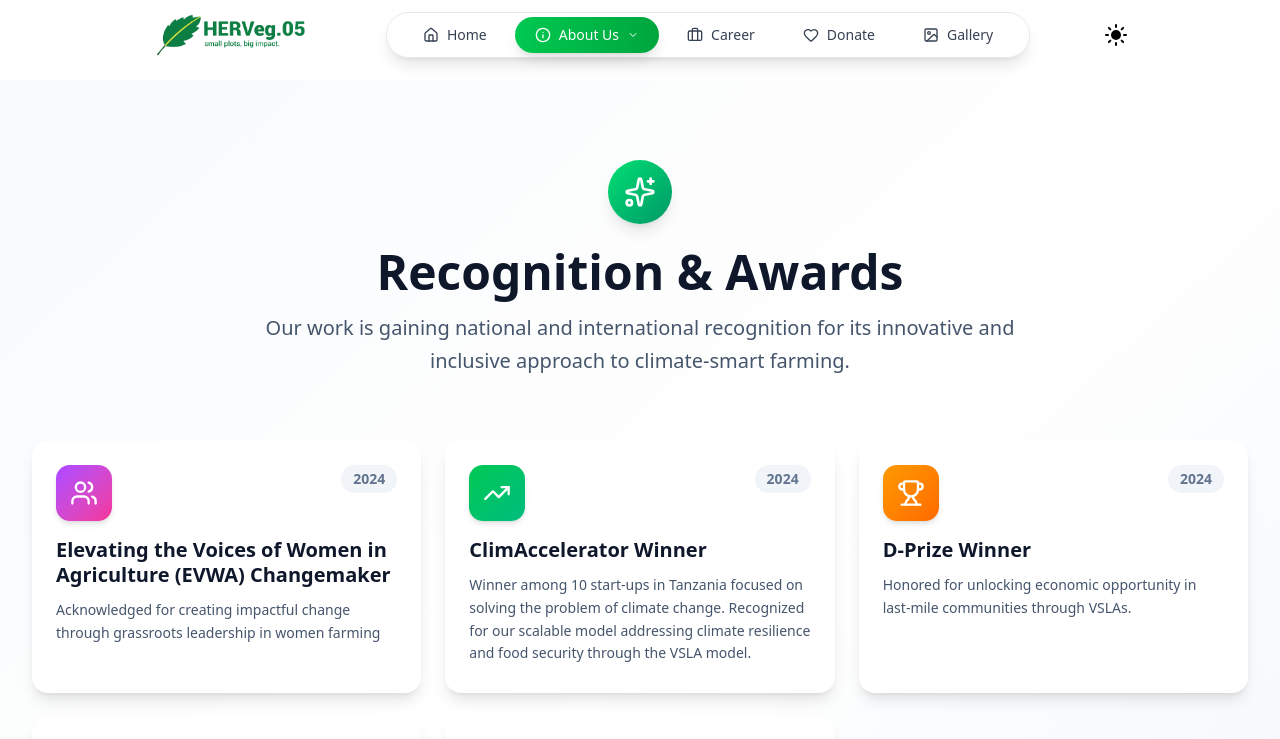
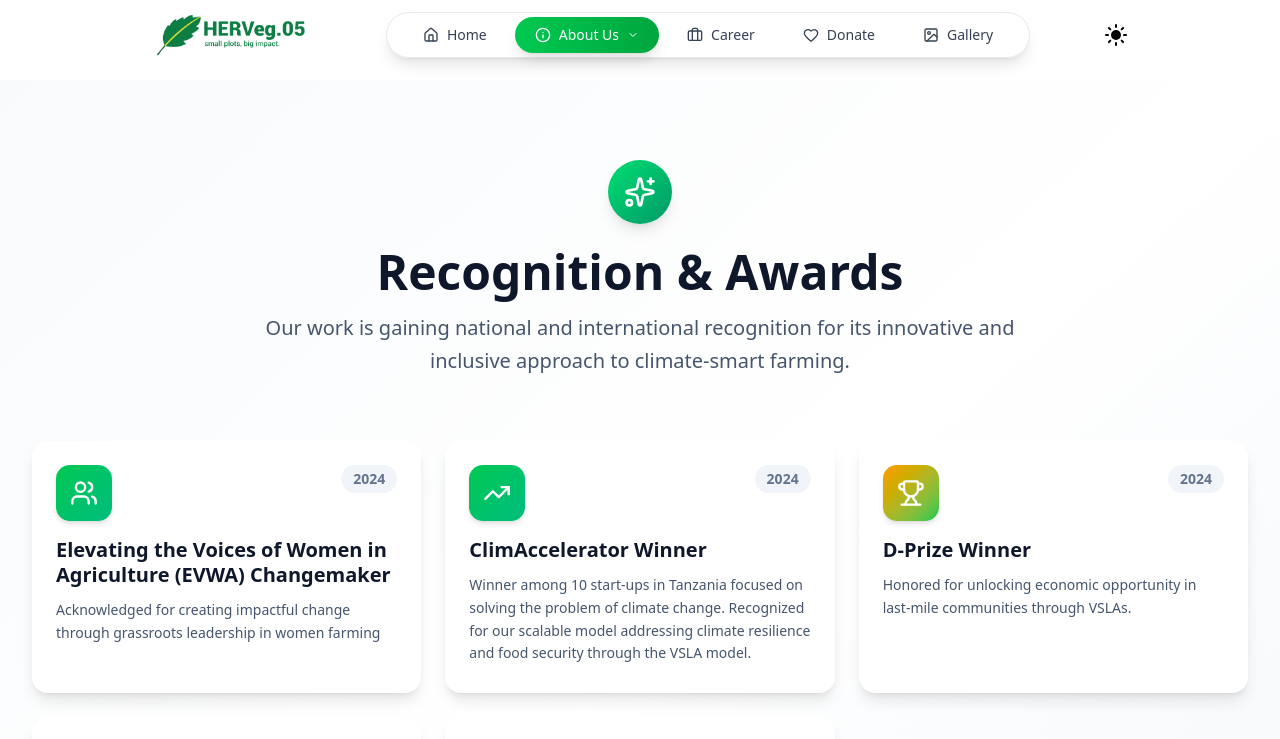
Before and after one commit to Mhando-Z/HervegWeb, a Next.js app: page /aboutus/awards in a window 1280 px wide. Shown: the top 739 px of the page. Built offline with nearby package versions, Linux system fonts and the light colour scheme; a web font is replaced by a local one.

Commit message:
Phase One

```diff
--- a/src/app/aboutus/awards/page.jsx
+++ b/src/app/aboutus/awards/page.jsx
@@ -19,7 +19,7 @@ const awards = [
     description:
       "Acknowledged for creating impactful change through grassroots leadership in women farming",
     icon: Users,
-    color: "from-purple-500 to-pink-500",
+    color: "from-green-500 to-emerald-500",
   },
   {
     id: 2,
@@ -37,7 +37,7 @@ const awards = [
     description:
       "Honored for unlocking economic opportunity in last-mile communities through VSLAs.",
     icon: Trophy,
-    color: "from-amber-500 to-orange-500",
+    color: "from-amber-500 to-green-500",
   },
   {
     id: 4,
@@ -46,7 +46,7 @@ const awards = [
     description:
       "Recognized for our circular, community-driven farming systems prioritizing youth and women.",
     icon: Target,
-    color: "from-blue-500 to-cyan-500",
+    color: "from-green-500 to-cyan-500",
   },
   {
     id: 5,
@@ -55,7 +55,7 @@ const awards = [
     description:
       "Excellence in innovative agricultural solutions and community impact.",
     icon: Award,
-    color: "from-rose-500 to-red-500",
+    color: "from-rose-500 to-green-500",
   },
 ];
 
```
